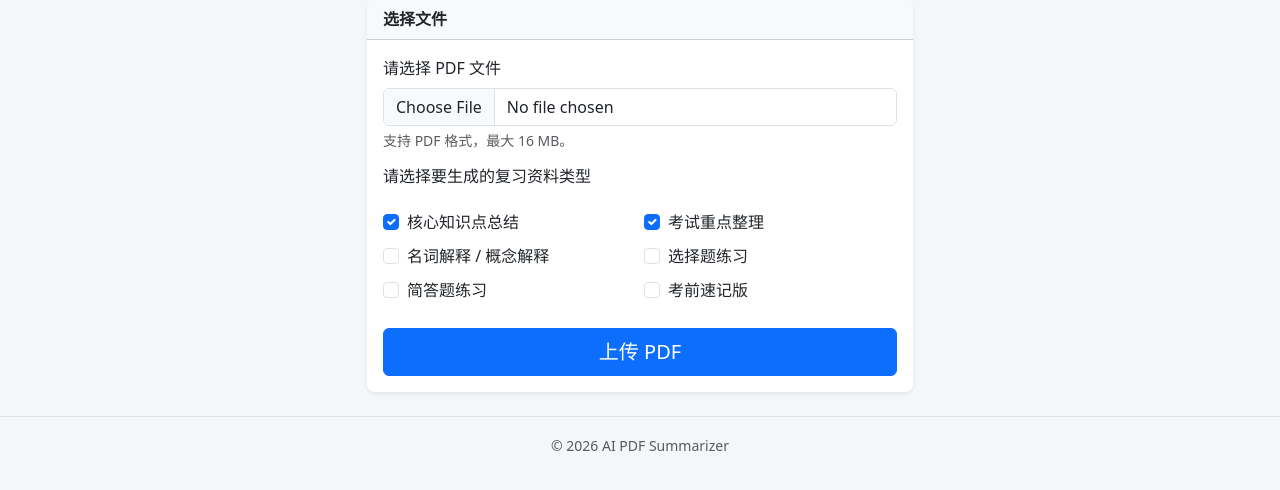
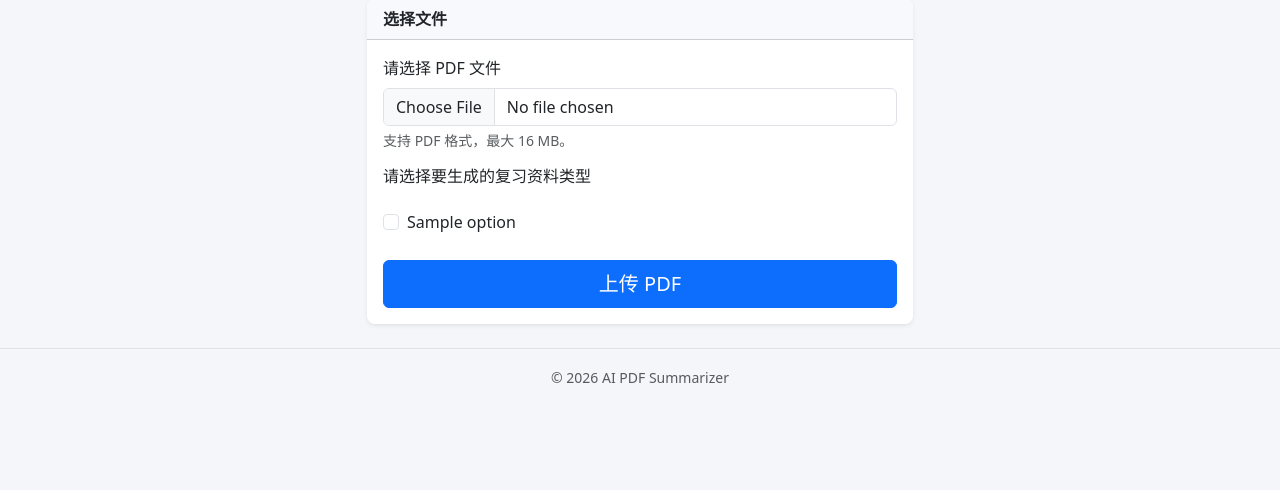
Before and after one commit to Chris-chan777/ai-pdf-summarizer, a Flask app: template app/templates/index.html in a window 1280 px wide. Shown: the part 201-691 px from the top of the page. Run offline with Flask 3, Linux system fonts and the light colour scheme; the template is opened without the code that fills it: most values are stand-ins (such as "Sample title", 1, 10 or a date in 2020).

Commit message:
Refactor study material options

```diff
--- a/app/templates/index.html
+++ b/app/templates/index.html
@@ -39,66 +39,21 @@
                             请选择要生成的复习资料类型
                         </legend>
                         <div class="row g-2">
-                            <div class="col-md-6">
-                                <div class="form-check">
-                                    <input class="form-check-input" type="checkbox"
-                                           name="study_options" id="coreSummary"
-                                           value="核心知识点总结" checked>
-                                    <label class="form-check-label" for="coreSummary">
-                                        核心知识点总结
-                                    </label>
+                            {% for option in study_options %}
+                                <div class="col-md-6">
+                                    <div class="form-check">
+                                        <input class="form-check-input" type="checkbox"
+                                               name="study_options"
+                                               id="studyOption{{ loop.index }}"
+                                               value="{{ option.value }}"
+                                               {% if option.default %}checked{% endif %}>
+                                        <label class="form-check-label"
+                                               for="studyOption{{ loop.index }}">
+                                            {{ option.label }}
+                                        </label>
+                                    </div>
                                 </div>
-                            </div>
-                            <div class="col-md-6">
-                                <div class="form-check">
-                                    <input class="form-check-input" type="checkbox"
-                                           name="study_options" id="examFocus"
-                                           value="考试重点整理" checked>
-                                    <label class="form-check-label" for="examFocus">
-                                        考试重点整理
-                                    </label>
-                                </div>
-                            </div>
-                            <div class="col-md-6">
-                                <div class="form-check">
-                                    <input class="form-check-input" type="checkbox"
-                                           name="study_options" id="conceptExplanation"
-                                           value="名词解释 / 概念解释">
-                                    <label class="form-check-label" for="conceptExplanation">
-                                        名词解释 / 概念解释
-                                    </label>
-                                </div>
-                            </div>
-                            <div class="col-md-6">
-                                <div class="form-check">
-                                    <input class="form-check-input" type="checkbox"
-                                           name="study_options" id="multipleChoice"
-                                           value="选择题练习">
-                                    <label class="form-check-label" for="multipleChoice">
-                                        选择题练习
-                                    </label>
-                                </div>
-                            </div>
-                            <div class="col-md-6">
-                                <div class="form-check">
-                                    <input class="form-check-input" type="checkbox"
-                                           name="study_options" id="shortAnswer"
-                                           value="简答题练习">
-                                    <label class="form-check-label" for="shortAnswer">
-                                        简答题练习
-                                    </label>
-                                </div>
-                            </div>
-                            <div class="col-md-6">
-                                <div class="form-check">
-                                    <input class="form-check-input" type="checkbox"
-                                           name="study_options" id="quickReview"
-                                           value="考前速记版">
-                                    <label class="form-check-label" for="quickReview">
-                                        考前速记版
-                                    </label>
-                                </div>
-                            </div>
+                            {% endfor %}
                         </div>
                     </fieldset>
 
```
Also changed, not shown: app/routes.py (+10 -3 lines), app/study_options.py (added, +38 -0 lines), app/templates/result.html (+3 -15 lines), README.md.
